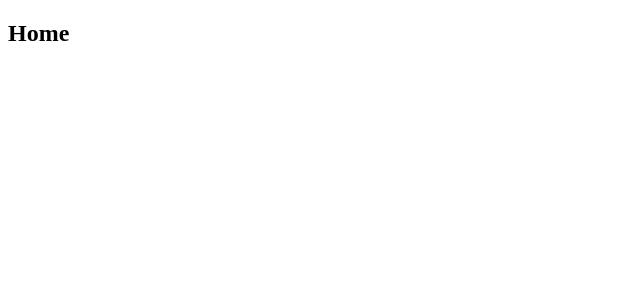
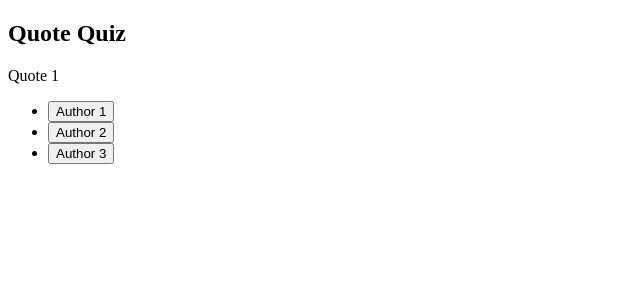
Before and after one commit to svetoslavivanov0/quiz-sample, a Vue app in the folder quiz-sample/: page / in a window 1280 px wide. Shown: the top 300 px of the page, without its empty margins (0-640 px from the left). Built offline with nearby package versions, Linux system fonts and the light colour scheme.

Commit message:
Add a store

```diff
--- a/quiz-sample/src/components/Home.vue
+++ b/quiz-sample/src/components/Home.vue
@@ -1,15 +1,44 @@
 <template>
-  <h2>
-    Home
-  </h2>
+  <div>
+    <h2>Quote Quiz</h2>
+    <div v-if="$store.currentQuestion">
+      <p>{{ $store.currentQuestion.quote }}</p>
+      <ul>
+        <li v-for="author in $store.currentQuestion.authors" :key="author.id">
+          <button @click="$store.checkAnswer(author)">{{ author.name }}</button>
+        </li>
+      </ul>
+    </div>
+  </div>
 </template>
 
 <script>
+import { computed, reactive } from 'vue';
+import { useQuizStore } from "@/store";
+
 export default {
-  name: "HomeComponent"
-}
+  name: 'HomeComponent',
+  setup() {
+    const state = reactive({
+      quote: '',
+      authors: [],
+      showResult: false,
+      isCorrect: false,
+      correctAuthorName: ''
+    });
+
+    const store = useQuizStore();
+
+    store.initializeQuestions();
+
+    return {
+      quote: computed(() => state.quote),
+      authors: computed(() => state.authors),
+      showResult: computed(() => state.showResult),
+      isCorrect: computed(() => state.isCorrect),
+      correctAuthorName: computed(() => state.correctAuthorName),
+      $store: store,
+    };
+  }
+};
 </script>
-
-<style scoped>
-
-</style>
--- a/quiz-sample/src/components/Results.vue
+++ b/quiz-sample/src/components/Results.vue
@@ -1,12 +1,25 @@
 <template>
-  <h2>
-    Results
-  </h2>
+  <div>
+    <h2>Statistics</h2>
+    <p>Correct answers: {{ $store.correctAnswers }}</p>
+    <p>Wrong answers: {{ $store.wrongAnswers }}</p>
+    <button @click="$store.restartQuiz">Restart</button>
+  </div>
 </template>
 
 <script>
+
+import { useQuizStore } from "@/store";
+
 export default {
-  name: 'ResultsComponent'
+  name: 'ResultsComponent',
+  setup() {
+    const store = useQuizStore();
+
+    return {
+      $store: store
+    }
+  }
 }
 </script>
 
--- a/quiz-sample/src/main.js
+++ b/quiz-sample/src/main.js
@@ -1,18 +1,7 @@
 import { createApp } from 'vue';
-import { createRouter, createWebHistory } from 'vue-router';
 import { createPinia } from 'pinia';
 import App from './App.vue';
-import Home from './components/Home.vue';
-import Results from './components/Results.vue';
-
-// Create the router instance
-const router = createRouter({
-    history: createWebHistory(),
-    routes: [
-        { path: '/', component: Home },
-        { path: '/results', component: Results }
-    ]
-});
+import router from '@/router';
 
 // Create the Pinia store
 const pinia = createPinia();
--- /dev/null
+++ b/quiz-sample/src/router/index.js
@@ -0,0 +1,13 @@
+import { createRouter, createWebHistory } from "vue-router";
+import Home from "@/components/Home.vue";
+import Results from "@/components/Results.vue";
+
+const router = createRouter({
+    history: createWebHistory(),
+    routes: [
+        { path: '/', component: Home },
+        { path: '/results', component: Results }
+    ]
+});
+
+export default router;
--- /dev/null
+++ b/quiz-sample/src/store/index.js
@@ -0,0 +1,79 @@
+import { defineStore } from 'pinia';
+import router from '@/router';
+
+export const useQuizStore = defineStore('quiz', {
+    state: () => ({
+        questions: [],
+        currentQuestionIndex: 0,
+        correctAnswers: 0,
+        wrongAnswers: 0,
+        router: null,
+    }),
+    getters: {
+        currentQuestion(state) {
+            return state.questions[state.currentQuestionIndex];
+        },
+        sessionCompleted(state) {
+            return state.currentQuestionIndex >= state.questions.length - 1;
+        },
+    },
+    actions: {
+        initializeQuestions() {
+            const questions = [
+                {
+                    quote: 'Quote 1',
+                    authors: [
+                        { id: 1, name: 'Author 1' },
+                        { id: 2, name: 'Author 2' },
+                        { id: 3, name: 'Author 3' },
+                    ],
+                    correctAuthorId: 1,
+                },
+                {
+                    quote: 'Quote 2',
+                    authors: [
+                        { id: 1, name: 'Author 1' },
+                        { id: 2, name: 'Author 2' },
+                        { id: 3, name: 'Author 3' },
+                    ],
+                    correctAuthorId: 2,
+                },
+                {
+                    quote: 'Quote 3',
+                    authors: [
+                        { id: 1, name: 'Author 1' },
+                        { id: 2, name: 'Author 2' },
+                        { id: 3, name: 'Author 3' },
+                    ],
+                    correctAuthorId: 3,
+                },
+                // Add more questions here...
+            ];
+            this.questions = questions;
+        },
+        async checkAnswer(author) {
+            if (author.id === this.currentQuestion.correctAuthorId) {
+                this.correctAnswers++;
+                alert('Correct! The right answer is ' + author.name);
+            } else {
+                this.wrongAnswers++;
+                const correctAuthor = this.currentQuestion.authors.find(
+                    (a) => a.id === this.currentQuestion.correctAuthorId
+                );
+                alert('Sorry, you are wrong! The right answer is ' + correctAuthor.name);
+            }
+
+            if (this.sessionCompleted) {
+                await router.push('/results');
+            } else {
+                this.currentQuestionIndex++;
+            }
+        },
+        restartQuiz() {
+            this.currentQuestionIndex = 0;
+            this.correctAnswers = 0;
+            this.wrongAnswers = 0;
+            router.push('/');
+        },
+    },
+});
```
